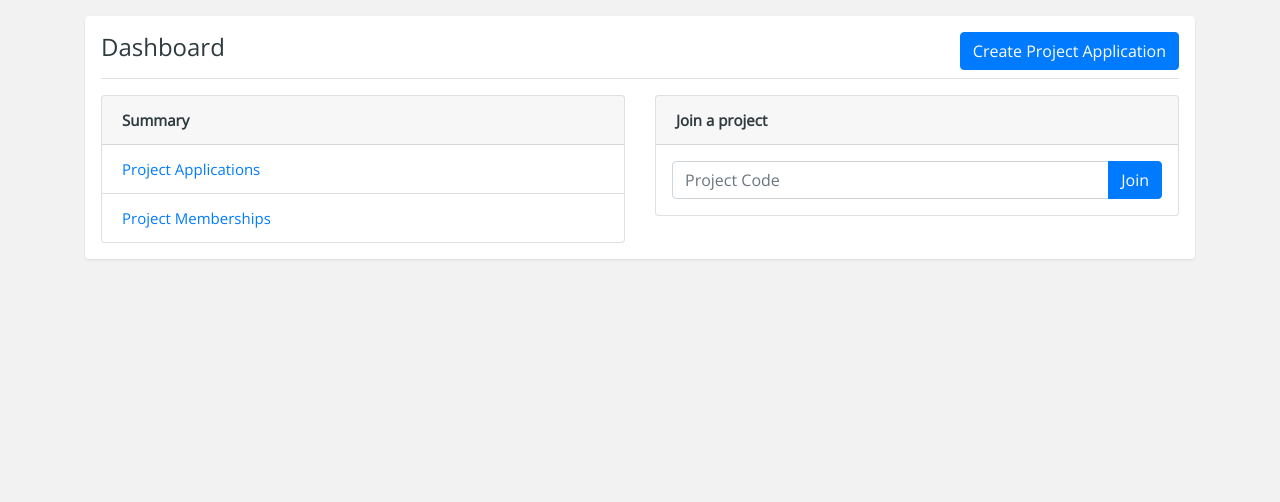
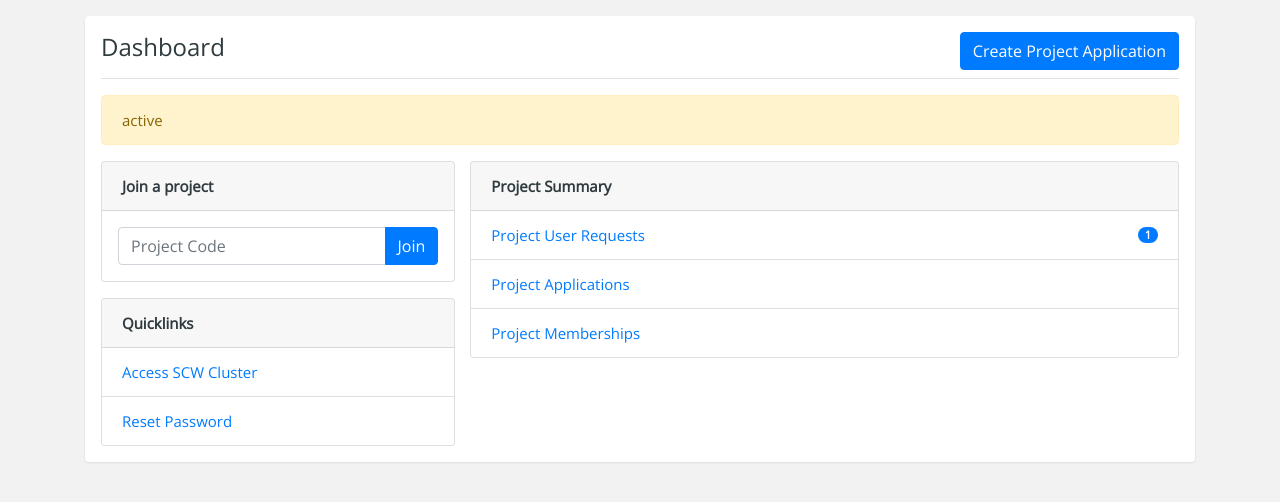
Before and after one commit to issa16/cogs3, a Django app: template templates/dashboard.html in a window 1280 px wide. Shown: the top 502 px of the page. Run offline with Django 3.2, Linux system fonts and the light colour scheme; the template is opened without the code that fills it: most values are stand-ins (such as "Sample title", 1, 10 or a date in 2020); some libraries are stand-ins or nearby versions.

Commit message:
UI updates to dashboard.

```diff
--- a/dashboard/views.py
+++ b/dashboard/views.py
@@ -2,6 +2,7 @@ from django.contrib.auth.mixins import LoginRequiredMixin
 from django.views.generic import TemplateView
 
 from project.models import ProjectUserMembership
+from users.models import Profile
 
 
 class DashboardView(LoginRequiredMixin, TemplateView):
@@ -14,4 +15,9 @@ class DashboardView(LoginRequiredMixin, TemplateView):
             num_requests = ProjectUserMembership.objects.awaiting_authorisation(self.request.user).count()
             context['project_user_requests_count'] = num_requests
 
+        if self.request.user.profile.account_status == Profile.AWAITING_APPROVAL:
+            context['account_status_message'] = (
+                'Your account is currently being configured. You should receive an email shortly '
+                'with instructions on how to access the compute cluster.')
+
         return context
--- a/templates/dashboard.html
+++ b/templates/dashboard.html
@@ -2,7 +2,7 @@
 {% extends 'base.html' %}
 {% block title %}Dashboard{% endblock %}
 {% block content %}
-<div class="my-3 p-3 bg-white rounded box-shadow">
+	<div class="my-3 px-3 pt-3 bg-white rounded box-shadow">
 		<div class="row">
 			<div class="col">
 				<div class="d-flex justify-content-between flex-wrap flex-md-nowrap align-items-center pb-2 mb-3 border-bottom">
@@ -12,19 +12,54 @@
 			</div>
 		</div>
 		<div class="row">
-		<div class="col-sm-6">
-			<div class="card-deck">
+			<div class="col-12">
+				{% if account_status_message %}
+					<div class="alert alert-warning" role="alert">
+						{{account_status_message}}
+					</div>
+				{% endif %}
+			</div>
+			<div class="col-md-4 col-sm-12 mb-3 pr-0">
+				<div class="row">
+					<div class="col">
 						<div class="card">
 							<div class="card-header">
-						<b>Summary</b>
+								<b>Join a project</b>
+							</div>
+							<div class="card-body p-3">
+								{% include 'project/membership/form.html' %}
+							</div>
+						</div>
+					</div>
+				</div>
+				<div class="row mt-3">
+					<div class="col">
+						<div class="card">
+							<div class="card-header">
+								<b>Quicklinks</b>
 							</div>
 							<ul class="list-group list-group-flush">
-						{% if perms.project.add_project %}
+								<li class="list-group-item d-flex justify-content-between align-items-center disabled">
+									<a href="#">Access SCW Cluster</a>
+								</li>
+								<li class="list-group-item d-flex justify-content-between align-items-center disabled">
+									<a href="#">Reset Password</a>
+								</li>
+							</ul>
+						</div>
+					</div>
+				</div>
+			</div>
+			<div class="col-md-8 mb-3">
+				<div class="card">
+					<div class="card-header">
+						<b>Project Summary</b>
+					</div>
+					<ul class="list-group list-group-flush">
 						<li class="list-group-item d-flex justify-content-between align-items-center">
 							<a href="{% url 'project-user-membership-request-list' %}">Project User Requests</a>
-								<a href="{% url 'project-user-membership-request-list' %}" class="badge badge-dark">{{ project_user_requests_count }} new</a>
+							<span class="badge badge-primary badge-pill float-right">{{ project_user_requests_count }}</span>
 						</li>
-						{% endif %}
 						<li class="list-group-item d-flex justify-content-between align-items-center">
 							<a href="{% url 'project-application-list' %}">Project Applications</a>
 						</li>
@@ -35,15 +70,6 @@
 				</div>
 			</div>
 		</div>
-		<div class="col-sm-6">
-			<div class="card">
-				<div class="card-header">
-					<b>Join a project</b>
-				</div>
-				<div class="card-body p-3">
-					{% include 'project/membership/form.html' %}
-				</div>
-			</div>
 	</div>
 </div>
 </div>
```
Lines whose indentation alone changed are shown as unchanged.
